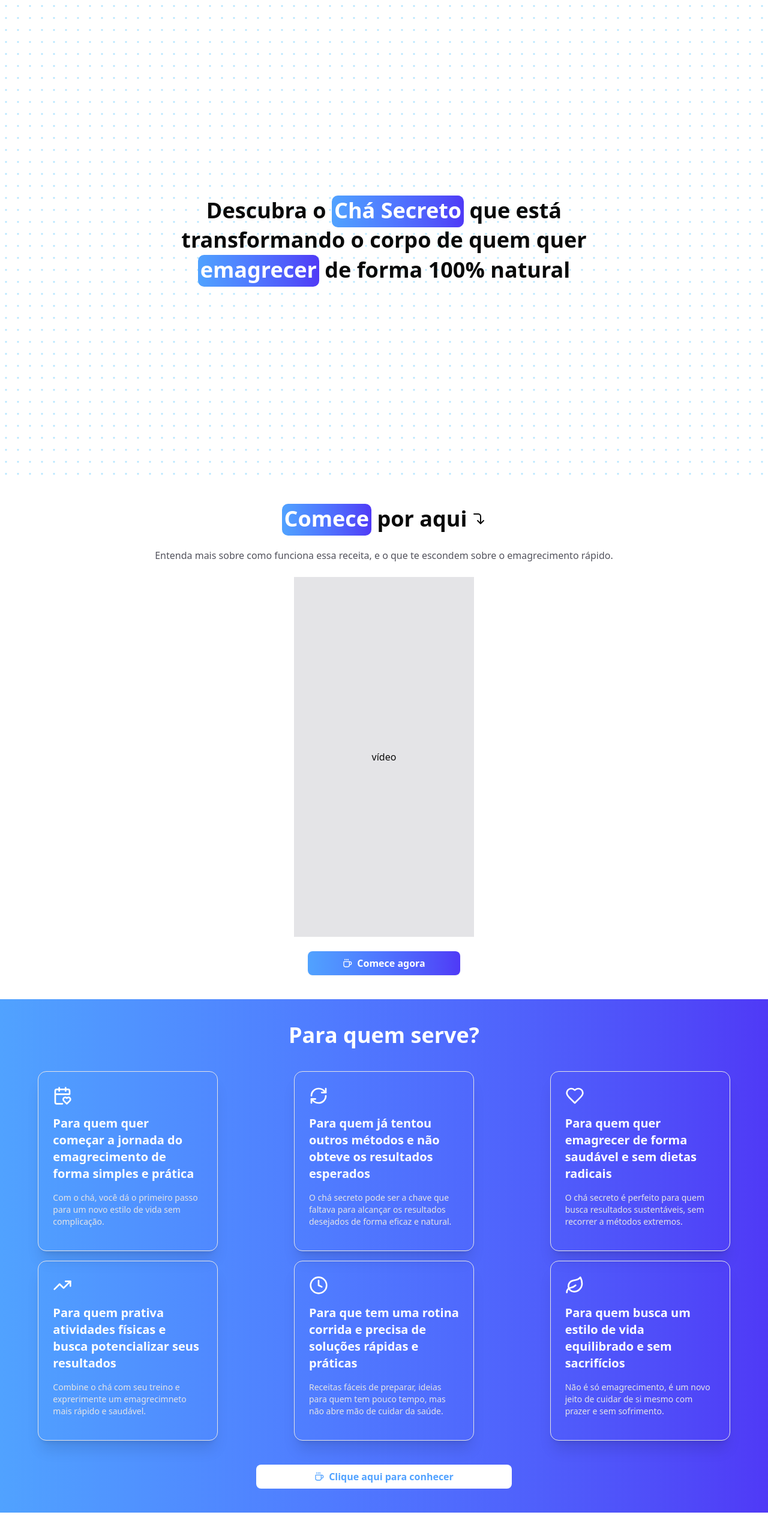
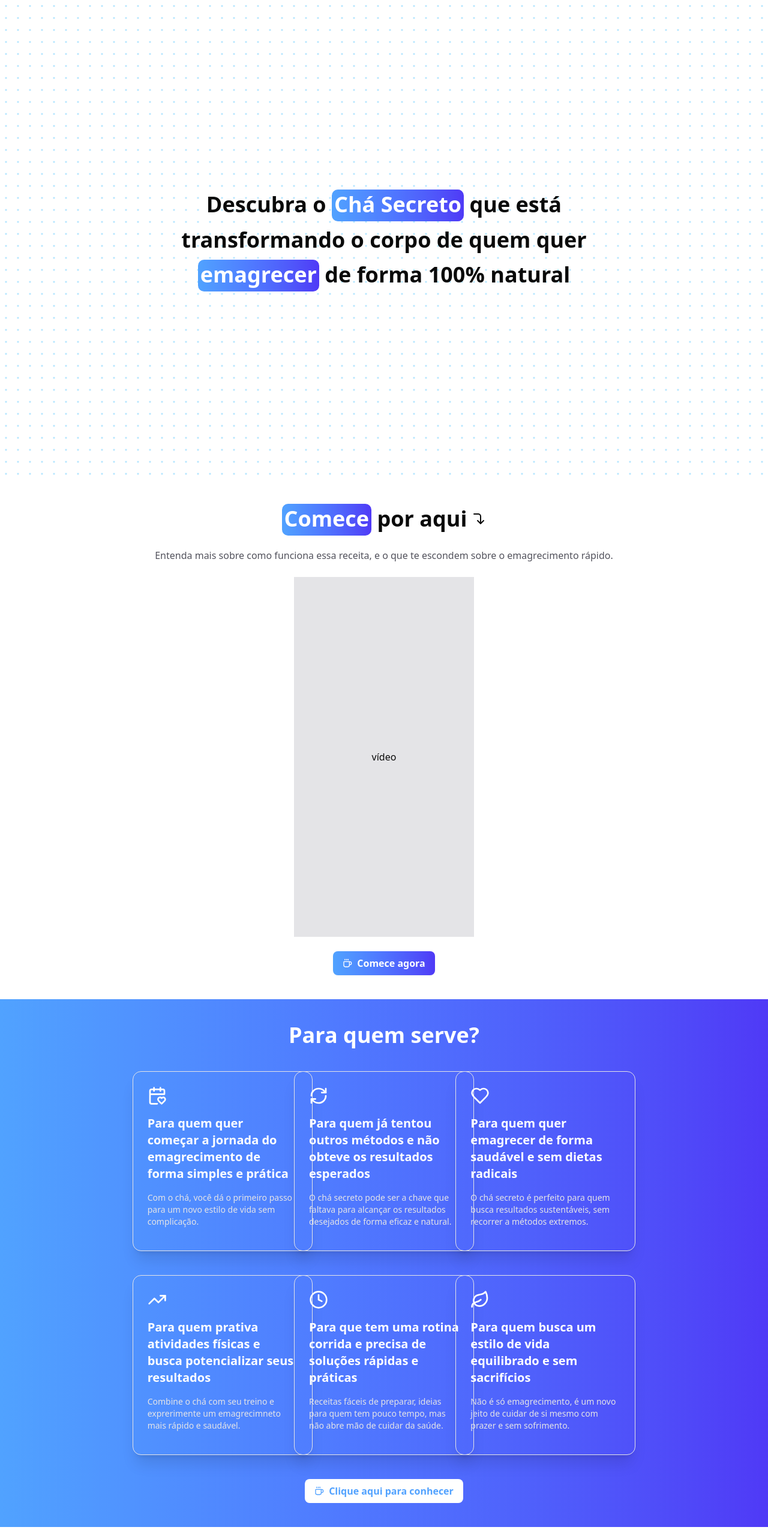
Before and after one commit to devpedro-dias/cliente-nathalia-cha, a Next.js app: page / in a window 1280 px wide. Shown: the top 2566 px of the page at 60% size. Built offline with nearby package versions, Linux system fonts and the light colour scheme.

Commit message:
fix: modifying gap between cards on cards grid

```diff
--- a/src/_components/cards-section.tsx
+++ b/src/_components/cards-section.tsx
@@ -21,7 +21,7 @@ const ICONS = {
 
 const CardsSection = () => {
     return (
-        <div className="grid grid-cols-1 md:grid-cols-2 lg:grid-cols-3 justify-center gap-y-4">
+        <div className="grid grid-cols-1 md:grid-cols-2 lg:grid-cols-3 justify-center gap-10">
             {CARDS_CONTENTS.map(({ id, icon, title, description }) => {
                 const LucideIcon = ICONS[icon as keyof typeof ICONS]
 
--- a/src/_components/ui/button.tsx
+++ b/src/_components/ui/button.tsx
@@ -23,7 +23,7 @@ const buttonVariants = cva(
             size: {
                 default: 'h-9 px-4 py-2 has-[>svg]:px-3',
                 sm: 'h-8 rounded-md gap-1.5 px-3 has-[>svg]:px-2.5',
-                lg: 'h-10 rounded-md px-6 has-[>svg]:px-4 w-1/3',
+                lg: 'h-10 rounded-md px-6 has-[>svg]:px-4 w-fit',
                 icon: 'size-9',
             },
         },
--- a/src/_components/ui/dot-background.tsx
+++ b/src/_components/ui/dot-background.tsx
@@ -18,7 +18,7 @@ export const DotBackground = () => {
 
             <div className="max-w-[80vw] lg:max-w-[60vw] z-20 text-center">
                 <h1
-                    className="font-semibold text-2xl sm:text-3xl md:text-4xl leading-snug fade-in-up"
+                    className="font-semibold text-2xl sm:text-3xl md:text-4xl leading-relaxed fade-in-up"
                     style={{ '--delay': '.5s' } as CSSProperties}
                 >
                     Descubra o{' '}
--- a/src/app/page.tsx
+++ b/src/app/page.tsx
@@ -58,7 +58,10 @@ const HomePage = () => {
                         Para quem serve?
                     </h2>
                 </div>
-                <CardsSection />
+
+                <div className="max-w-[80vw] lg:max-w-[60vw] mx-auto">
+                    <CardsSection />
+                </div>
 
                 <div className="flex items-center justify-center">
                     <Button size="lg" asChild variant="secondary">
```
